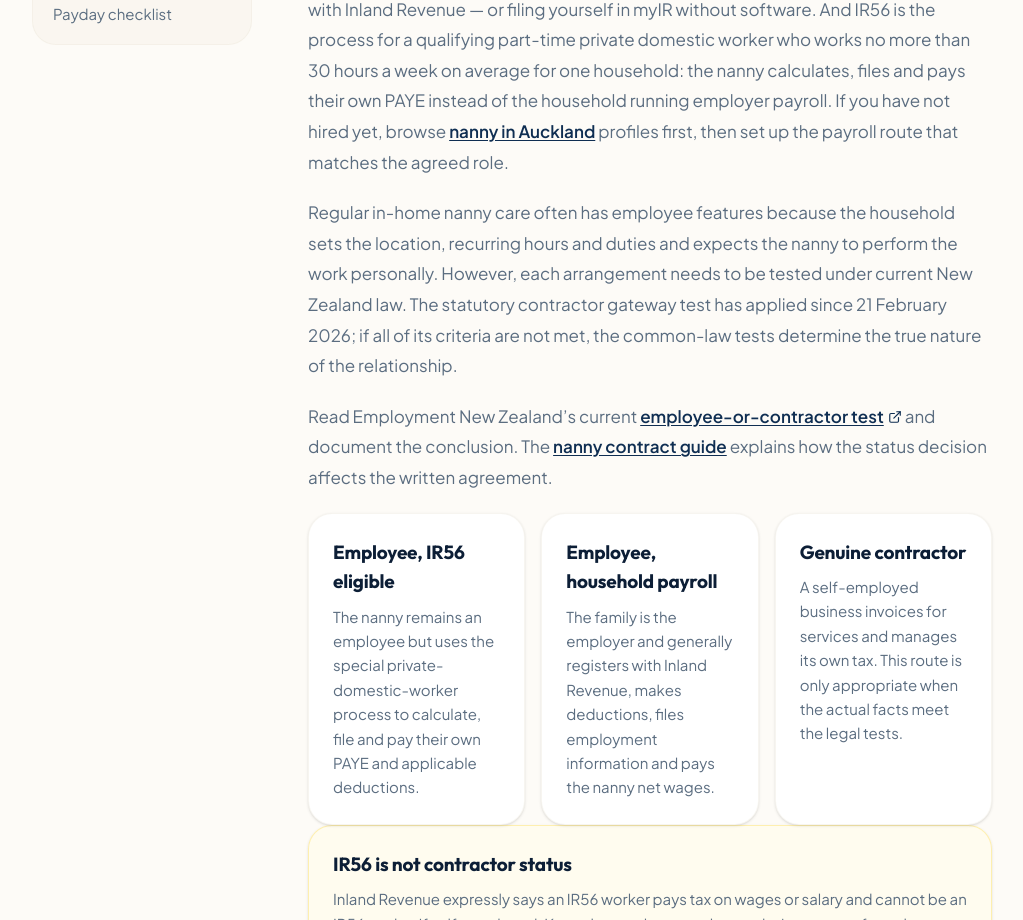
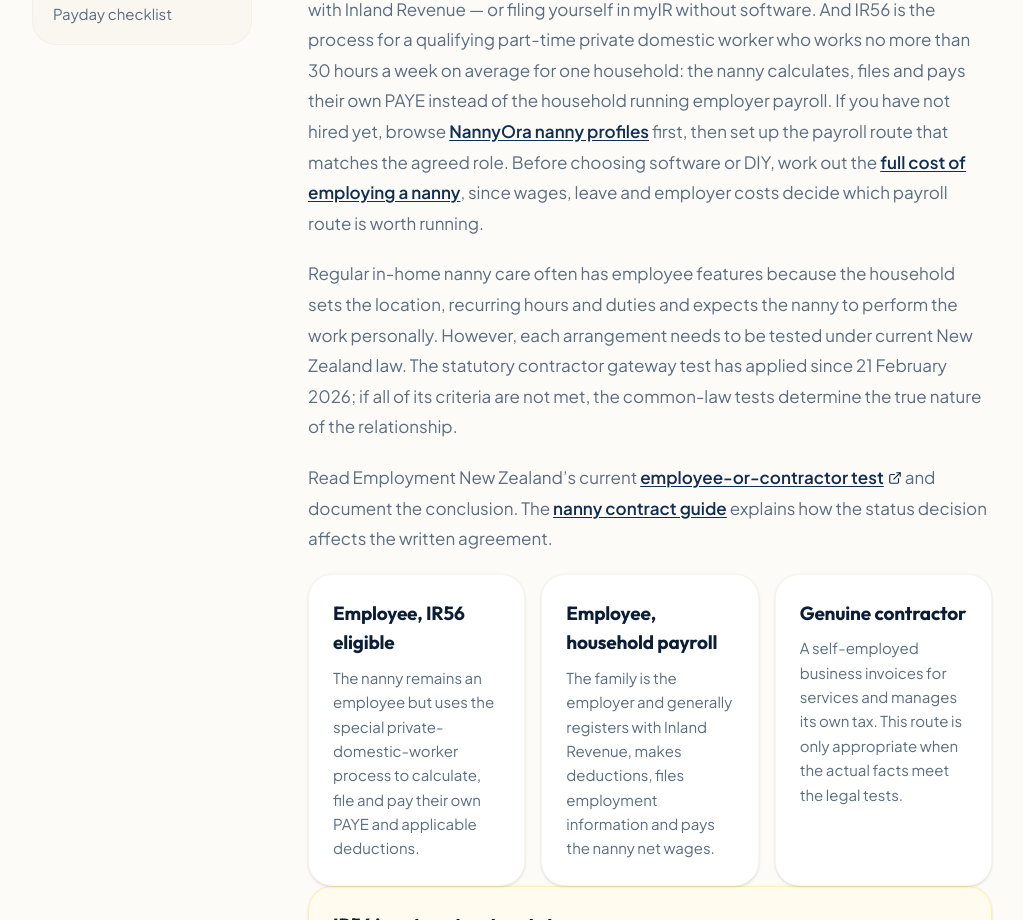
Before and after one commit to Zreeshah/nanny-ora, a Next.js app: page /nanny-payroll in a window 1280 px wide. Shown: the part 1560-2480 px from the top of the page, without its empty margins (128-1151 px from the left). Built offline with nearby package versions, Linux system fonts and the light colour scheme; no server answers.

Commit message:
P1 SEO: contextual internal links per Korey skill — src/app/(public)/nanny-payroll/page.tsx

```diff
--- a/src/app/(public)/nanny-payroll/page.tsx
+++ b/src/app/(public)/nanny-payroll/page.tsx
@@ -95,7 +95,7 @@ export default function NannyPayrollPage() {
         intro={<Prose>Before calculating PAYE, decide what the working relationship really is. The same person cannot be treated as an employee for some rights and casually called a contractor to avoid other obligations.</Prose>}
       >
         <Prose>
-          Two questions come up first for most New Zealand families. Payroll software for a nanny usually means a New Zealand payroll product — commonly Xero Payroll, MYOB Payroll, Smartly, PayHero, Crystal Payroll or iPayroll, all of which support payday filing with Inland Revenue — or filing yourself in myIR without software. And IR56 is the process for a qualifying part-time private domestic worker who works no more than 30 hours a week on average for one household: the nanny calculates, files and pays their own PAYE instead of the household running employer payroll. If you have not hired yet, browse <Link href="/find-a-nanny" className="text-primary underline underline-offset-2 font-semibold">nanny in Auckland</Link> profiles first, then set up the payroll route that matches the agreed role.
+          Two questions come up first for most New Zealand families. Payroll software for a nanny usually means a New Zealand payroll product — commonly Xero Payroll, MYOB Payroll, Smartly, PayHero, Crystal Payroll or iPayroll, all of which support payday filing with Inland Revenue — or filing yourself in myIR without software. And IR56 is the process for a qualifying part-time private domestic worker who works no more than 30 hours a week on average for one household: the nanny calculates, files and pays their own PAYE instead of the household running employer payroll. If you have not hired yet, browse <Link href="/find-a-nanny" className="text-primary underline underline-offset-2 font-semibold">NannyOra nanny profiles</Link> first, then set up the payroll route that matches the agreed role. Before choosing software or DIY, work out the <Link href="/nanny-cost" className="text-primary underline underline-offset-2 font-semibold">full cost of employing a nanny</Link>, since wages, leave and employer costs decide which payroll route is worth running.
         </Prose>
         <Prose>
           Regular in-home nanny care often has employee features because the household sets the location, recurring hours and duties and expects the nanny to perform the work personally. However, each arrangement needs to be tested under current New Zealand law. The statutory contractor gateway test has applied since 21 February 2026; if all of its criteria are not met, the common-law tests determine the true nature of the relationship.
```
